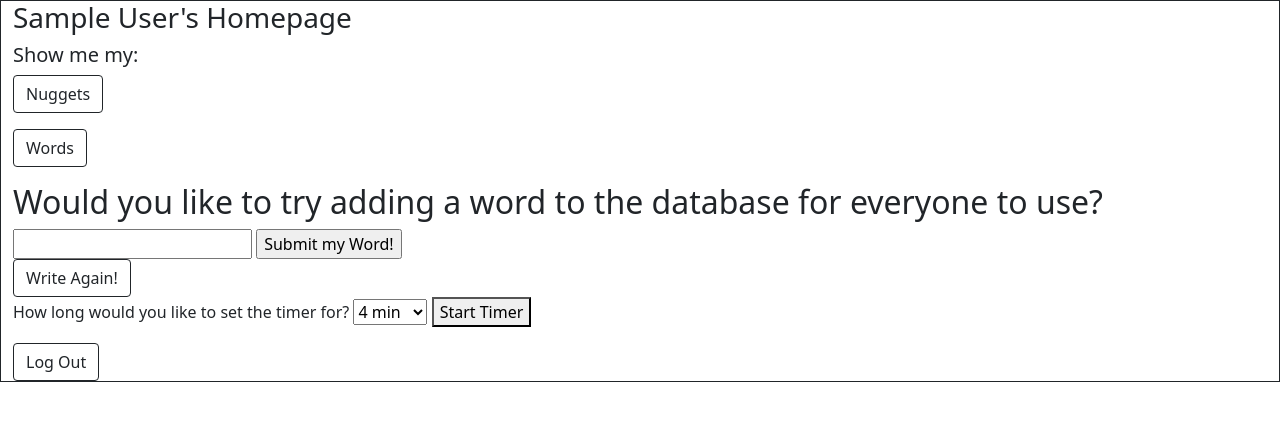
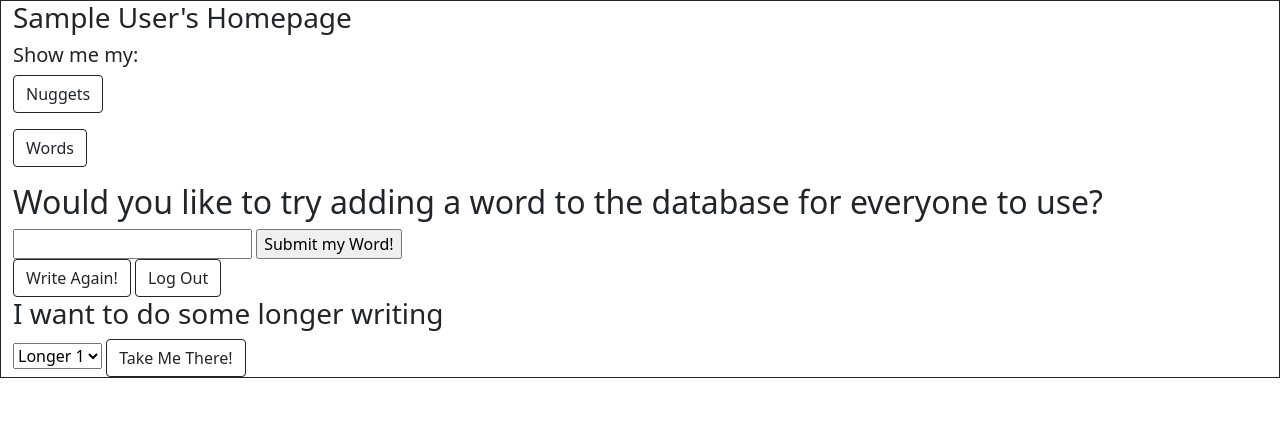
Before and after one commit to VallieTracy/Writing-Prompt-App, a Flask app: page /homepage in a window 1280 px wide. Shown: the top 421 px of the page. Run offline with Flask 2, Linux system fonts and the light colour scheme; the visitor is signed in with stand-in values (Sample User, id 1); data that the repository does not hold is empty.

Commit message:
broke the code, now it's fixed

```diff
--- a/crud.py
+++ b/crud.py
@@ -68,6 +68,7 @@ def get_unique_second_word(word):
     """Select a unique second random word"""
 
     available_words = db.session.query(Word).filter(Word.word != word)
+    # available_words = db.session.query(Word).filter(db.not_(Word.word.in_(used_words)))
     return random.choice((available_words.all())).word
     #Word.word not in used_words - put sqlalchemy syntax, something that isn't in a list
 
--- a/data/prompts.py
+++ b/data/prompts.py
@@ -42,5 +42,5 @@ prompts_dicts = [
      'random_word_qty': 1,
      'img_path': None,
      'loops': 4,
-     'time': 10}
+     'time': 5}
 ]
--- a/server.py
+++ b/server.py
@@ -96,7 +96,7 @@ def writing_prompt():
     first_name = session["first_name"]
     message = f"The timer has started, so get to writing {first_name}!"
 
-    return render_template('writing_prompt.html', message=message, word1=random_word1, word2=random_word2,
+    return render_template('writing_prompt.html', message=message, word1=random_word1, word2 = random_word2,
     name=directive_name, prompt=the_prompt, word_qty=word_qty)
 
 
@@ -199,6 +199,9 @@ def new_directive():
     welcome = f"Here's a new writing directive for you {writer}..."
     return render_template('writing_directions.html', writing_directions=writing_directions, prompt_name=prompt_name, welcome_message=welcome, img_src=img_src)
 
+@app.route('/longer-prompt')
+def longer_prompt():
+    return render_template('longer_writing.html')
 
 @app.route('/logout')
 def delete_sessions():
--- a/templates/homepage.html
+++ b/templates/homepage.html
@@ -20,28 +20,20 @@
     </form>
 
     <a class='btn border border-dark' role='button' href='/new-prompt'>Write Again!</a>
-    <div>
-        <label for='time'>How long would you like to set the timer for?</label>
-        <select name='time'>
-            <option value='4' type='number' selected>4 min</option>
-            <option value='5' type='number'>5 min</option>
-            <option value='6' type='number'>6 min</option>
-            <option value='7' type='number'>7 min</option>
-            <option value='8' type='number'>8 min</option>
-            <option value='9' type='number'>9 min</option>
-            <option value='10' type='number'>10 min</option>
-            <option value='11' type='number'>11 min</option>
-            <option value='12' type='number'>12 min</option>
-        </select>
-        <button id='start-timer'>Start Timer</button>
-    </div>
 
-    <p id='timer-started'></p>
     <a class='btn border border-dark' role='button' href='/logout'>Log Out</a>
 
-    <audio id='sound-homepage'>
-        <source id='sound-src' src="/static/Correct Answer.mp3" />
-    </audio>
+    <h3>I want to do some longer writing</h3>
+    <select name='time'>
+        <option value='4'selected>Longer 1</option>
+        <option value='5'>Longer 2</option>
+        <option value='6'>Longer 3</option>
+    </select>
+    <a class='btn border border-dark' role='button' href='/longer-prompt'>Take Me There!</a>
+
+
+
+
 
 
 
```
Also changed, not shown: templates/longer_writing.html (added, +44 -0 lines).
